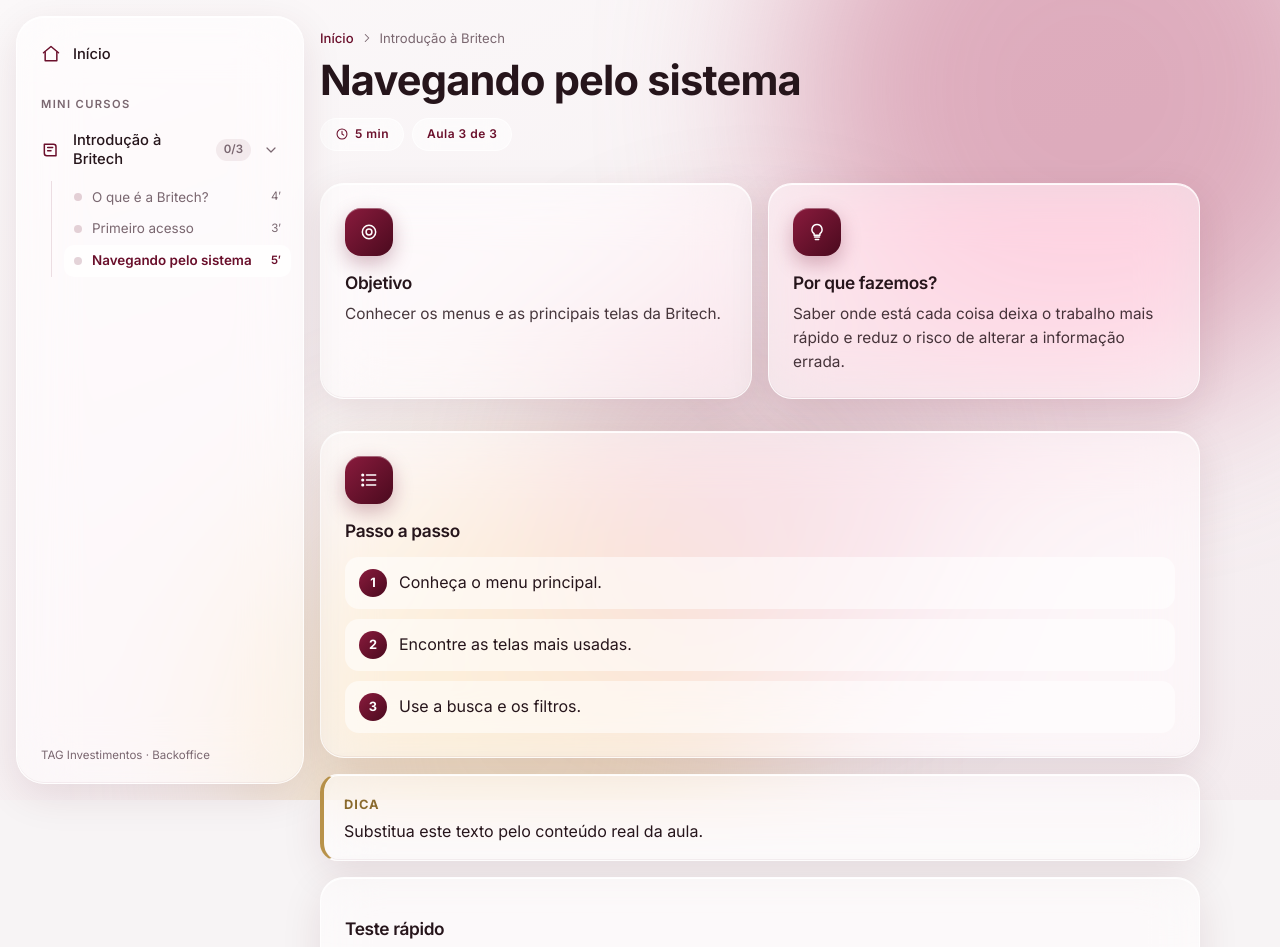
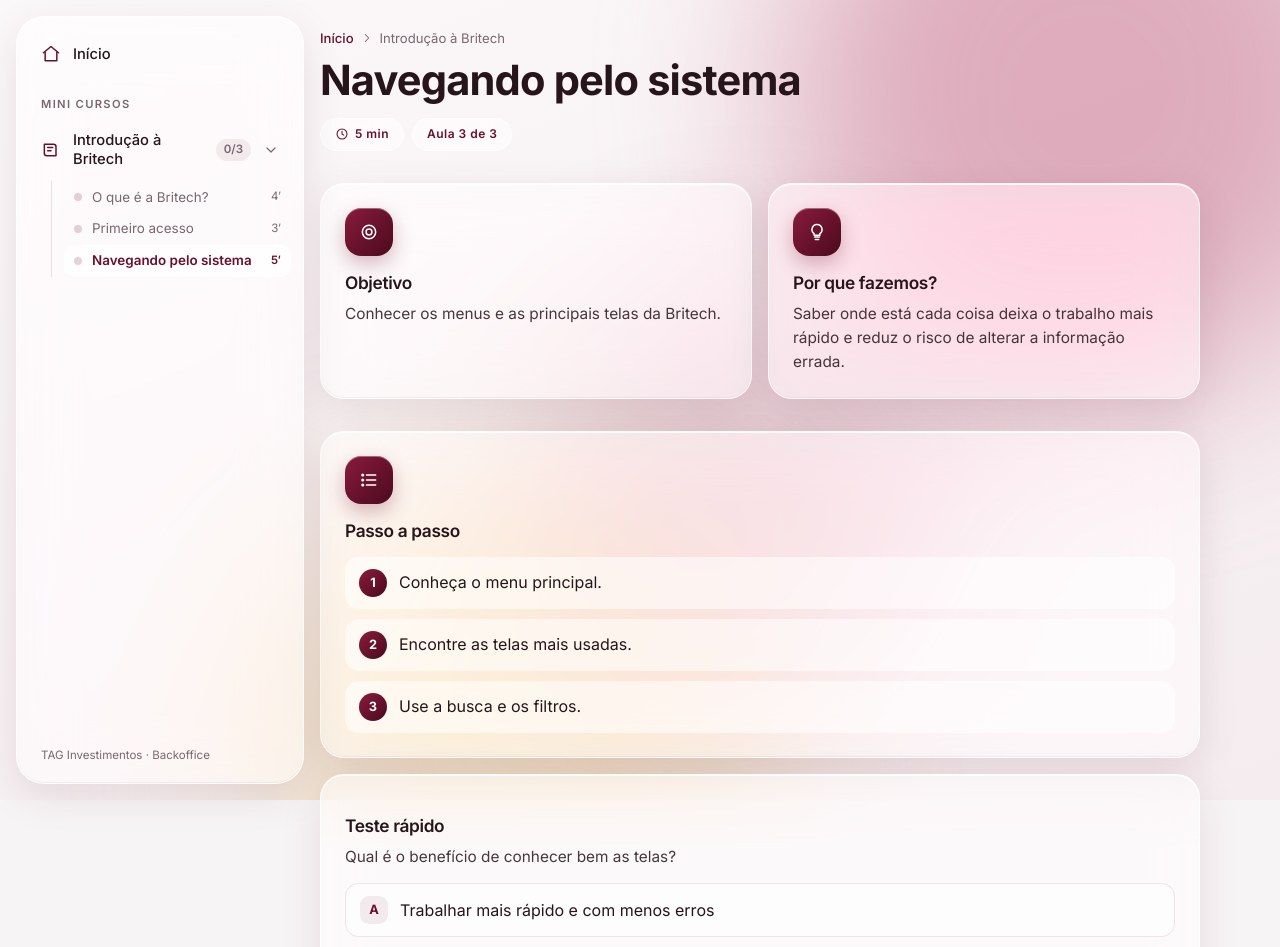
Before and after one commit to marcelojordaotag/BackOfficeEduca-o, a React (Vite) app: page /aula/navegando-na-britech in a window 1280 px wide. Shown: the top 947 px of the page. Built offline with nearby package versions, Linux system fonts and the light colour scheme.

Commit message:
Remove dicas provisórias das aulas
Co-Authored-By: Claude Opus 5.5 <noreply@anthropic.com>
Claude-Session: https://claude.ai/code/session_01XmVHisZcigAtwPFN8WG3ZH

```diff
--- a/src/data/aulas.js
+++ b/src/data/aulas.js
@@ -19,7 +19,6 @@ export const modulos = [
           'Veja quais rotinas do Backoffice passam pelo sistema.',
           'Entenda quem usa a Britech e para quê.',
         ],
-        dicas: ['Substitua este texto pelo conteúdo real da aula.'],
         quiz: {
           pergunta: 'Por que é importante conhecer a Britech?',
           opcoes: [
@@ -51,7 +50,6 @@ export const modulos = [
         objetivo: 'Conhecer os menus e as principais telas da Britech.',
         porque: 'Saber onde está cada coisa deixa o trabalho mais rápido e reduz o risco de alterar a informação errada.',
         passos: ['Conheça o menu principal.', 'Encontre as telas mais usadas.', 'Use a busca e os filtros.'],
-        dicas: ['Substitua este texto pelo conteúdo real da aula.'],
         quiz: {
           pergunta: 'Qual é o benefício de conhecer bem as telas?',
           opcoes: ['Trabalhar mais rápido e com menos erros', 'Nenhum', 'Poder pular etapas'],
```
